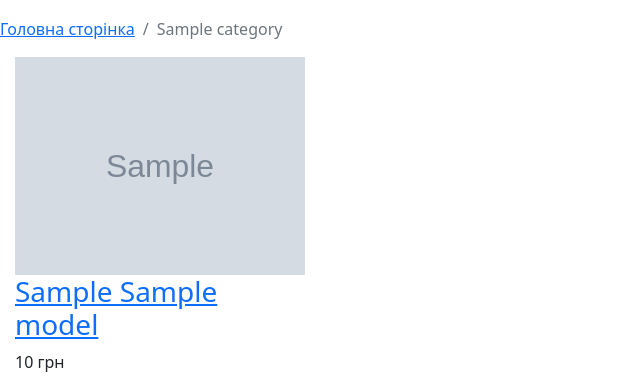
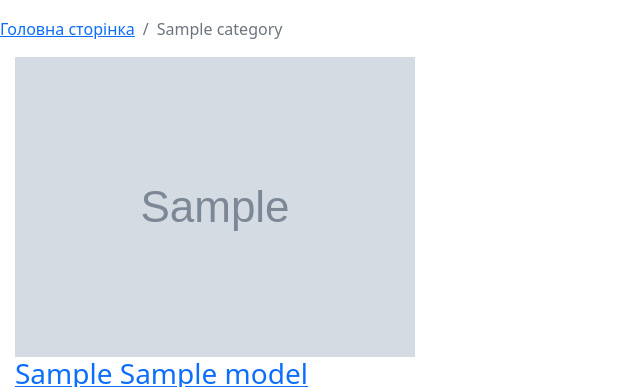
Before and after one commit to mmeerrccyy/eltexua, a Django app: template templates/products/category_detail.html in a window 1280 px wide. Shown: the part 323-710 px from the top of the page, without its empty margins (0-640 px from the left). Run offline with Django 3.2, Linux system fonts and the light colour scheme; tables that the repository leaves empty hold one stand-in row (values such as "Sample post"); the template is opened without the code that fills it: values that come from a table or form of the project are taken from there, most other values are stand-ins (such as "Sample title", 1, 10 or a date in 2020); grey boxes marked "Sample" are stand-in pictures; some libraries are stand-ins or nearby versions.

Commit message:
Changes in main.css, index.css. Some changes in html

```diff
--- a/templates/products/cart.html
+++ b/templates/products/cart.html
@@ -1,6 +1,6 @@
 {% extends 'products/wrapper.html' %}
 {% block content %}
-    <h3 class="text-center mt-5 mb-5">Ваша корзина {% if not cart.products.count %} пуста :с {% endif %}</h3>
+    <h4 class="text-center mt-4 mb-4">Ваша корзина {% if not cart.products.count %} пуста :с {% endif %}</h4>
 {% if cart.products.count %}
     <table class="table">
       <thead>
@@ -17,7 +17,7 @@
       {% for item in cart.products.all %}
         <tr>
           <th scope="row">{{ item.content_object.fk_brand }} {{ item.content_object.model }}</th>
-          <td class="w-25"><img src="{{ item.content_object.img.url }}" class="img-fluid"></td>
+          <td><img src="{{ item.content_object.img.url }}" class="img-fluid"></td>
           <td>{{ item.content_object.price }} грн</td>
           <td>
               <form action="{% url 'change_qty' ct_model=item.content_object.get_model_name slug=item.content_object.slug %}" method="post">
--- a/templates/products/category_detail.html
+++ b/templates/products/category_detail.html
@@ -1,10 +1,7 @@
 {% extends 'products/wrapper.html' %}
 {% load static %}
-{% block head %}
-    <link rel="stylesheet" href="{% static 'css/index.css' %}">
-{% endblock %}
 {% block content %}
-{#<aside class="left_menu">#}
+<!-- {#<aside class="left_menu">#}
 {#        <div class="left_menu_block">#}
 {#            <div class="dropdown">#}
 {#                <h3 onclick="button()" class="drop">Виробник<i class="fas fa-sort-down"></i></h3>#}
@@ -38,7 +35,7 @@
 {#                    </div>#}
 {#            </div>#}
 {#        </div>#}
-{#</aside>#}
+{#</aside>#} -->
     <nav aria-label="breadcrumb" class="mt-3 navigation">
         <ol class="breadcrumb">
             <li class="breadcrumb-item"><a href="{% url 'Index' %}">Головна сторінка</a></li>
@@ -46,9 +43,9 @@
         </ol>
     </nav>
  <div class="container-fluid">
-        <div class="row">
+        <div class="row no-gutters">
             {% for product in category_products %}
-                <div class="col-sm-3 place">
+                <div class="col-sm-auto place">
                     <div class="blocks">
                       <img class="img-fluid" src="{{ product.img.url }}" alt="photo-info">
                       <a href="{{ product.get_absolute_url }}"><h3 class="description">{{ product.fk_brand }} {{ product.model }}</h3></a>
--- a/templates/products/checkout.html
+++ b/templates/products/checkout.html
@@ -1,7 +1,7 @@
 {% extends 'products/wrapper.html' %}
 {% load crispy_forms_tags %}
 {% block content %}
-<h3 class="text-center mt-5 mb-5">Оформити замовлення</h3>
+<h3 class="text-center mt-4 mb-4">Оформити замовлення</h3>
 <table class="table">
       <thead>
         <tr>
@@ -16,7 +16,7 @@
       {% for item in cart.products.all %}
         <tr>
           <th scope="row">{{ item.content_object.fk_brand }} {{ item.content_object.model }}</th>
-          <td class="w-25"><img src="{{ item.content_object.img.url }}" class="img-fluid"></td>
+          <td><img src="{{ item.content_object.img.url }}" class="img-fluid"></td>
           <td>{{ item.content_object.price }} грн</td>
           <td>{{ item.qty }}</td>
           <td>{{ item.final_price }}</td>
```
Also changed, not shown: templates/products/index.html (+5 -3 lines), templates/products/wrapper.html (+13 -0 lines), 3 other files.
